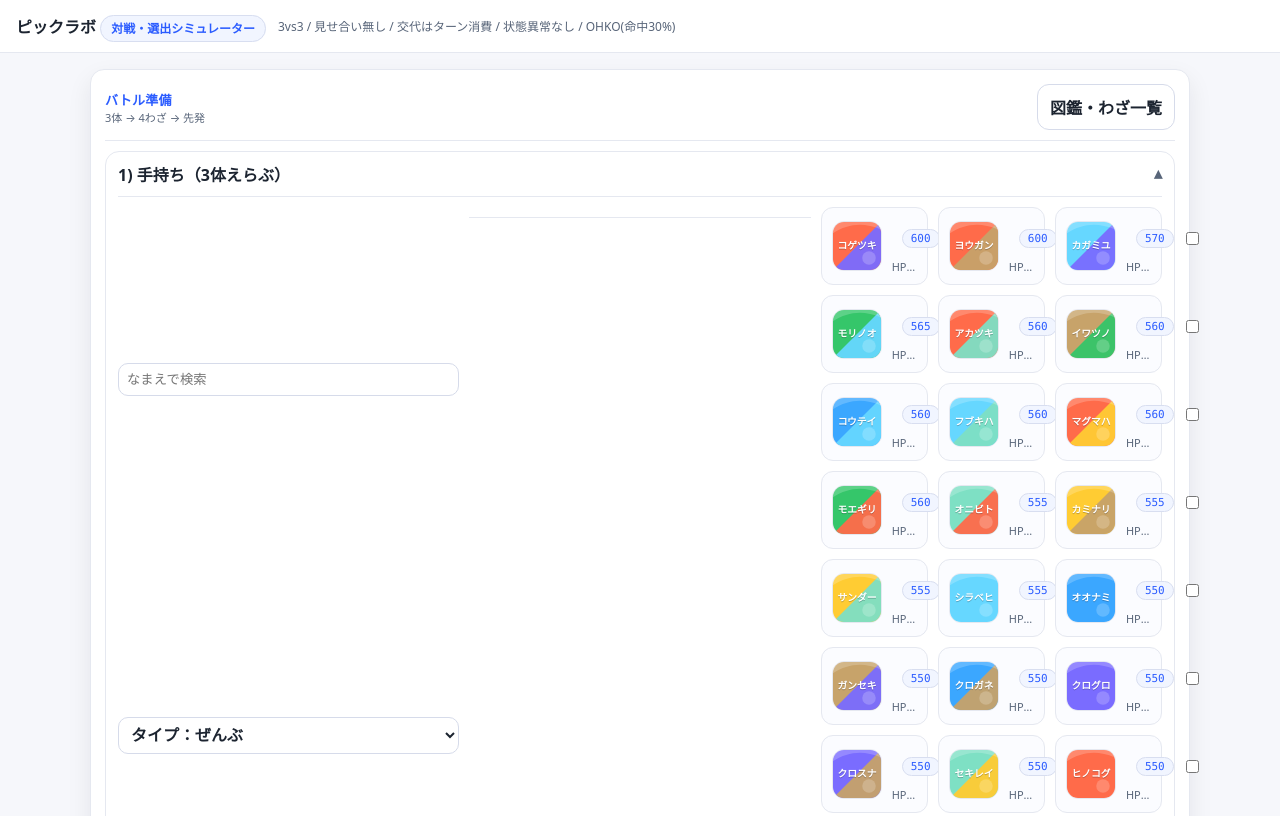
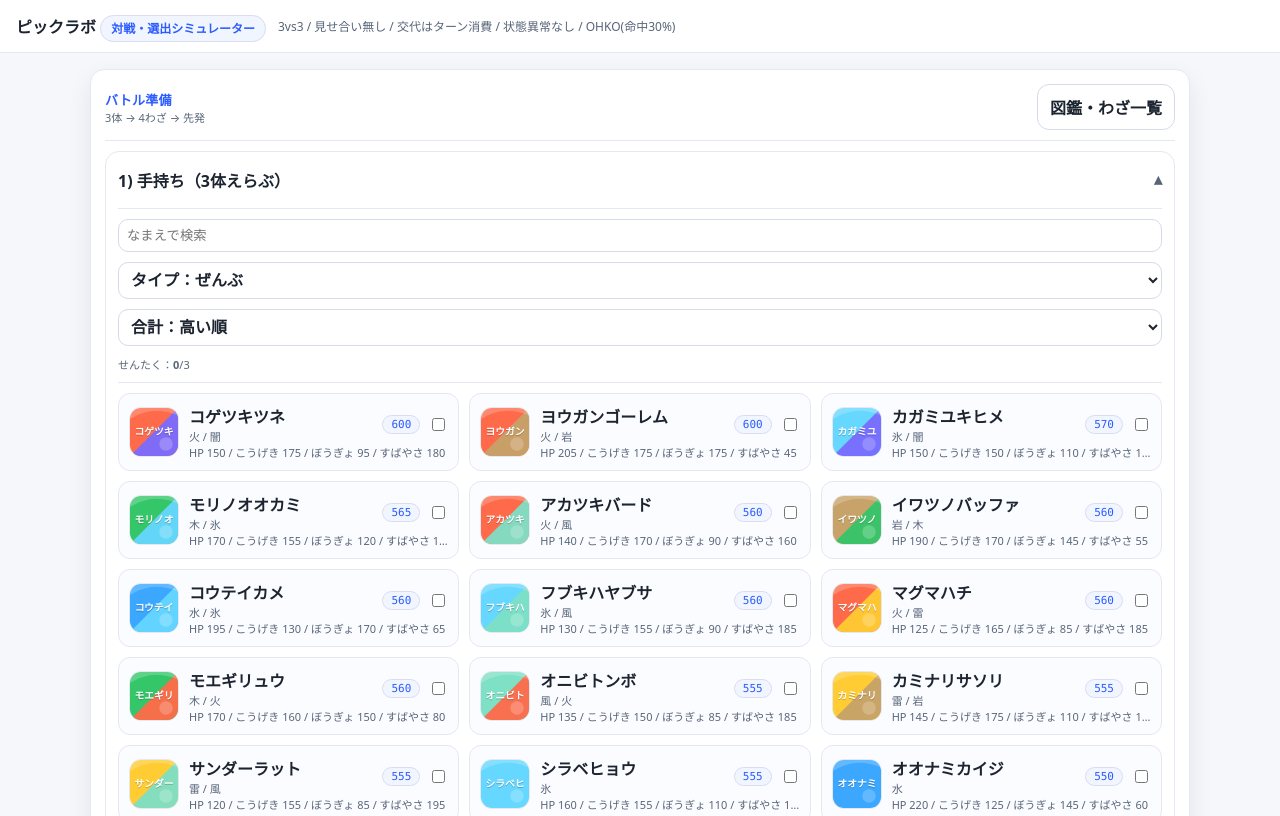
Before and after one commit to hitoshihirai07-hash/picklab-battle-mvp, a plain HTML site: page index.html in a window 1280 px wide. Shown: the top 816 px of the page. Drawn offline with Linux system fonts and the light colour scheme.

Commit message:
Add files via upload

```diff
--- a/index.html
+++ b/index.html
@@ -87,6 +87,13 @@
 
     /* move info: 1行にして高さを削る */
     .moveSelInfo{white-space:nowrap;overflow:hidden;text-overflow:ellipsis;font-size:11px}
+
+
+    /* roster controls should take full width */
+    #roster > .flex{width:100%}
+    /* keep roster controls visible while scrolling the roster list */
+    #step1{position:relative}
+    #step1 summary{position:sticky;top:0;background:#fff;z-index:3;padding:6px 0}
 </style>
 </head>
 <body>
@@ -110,7 +117,7 @@
     <details id="step1" open>
       <summary>1) 手持ち（3体えらぶ）</summary>
       <div class="sep"></div>
-      <div id="roster" class="grid3"></div>
+      <div id="roster"></div>
     </details>
 
     <details id="step2">
```
Also changed, not shown: 1 other file.
